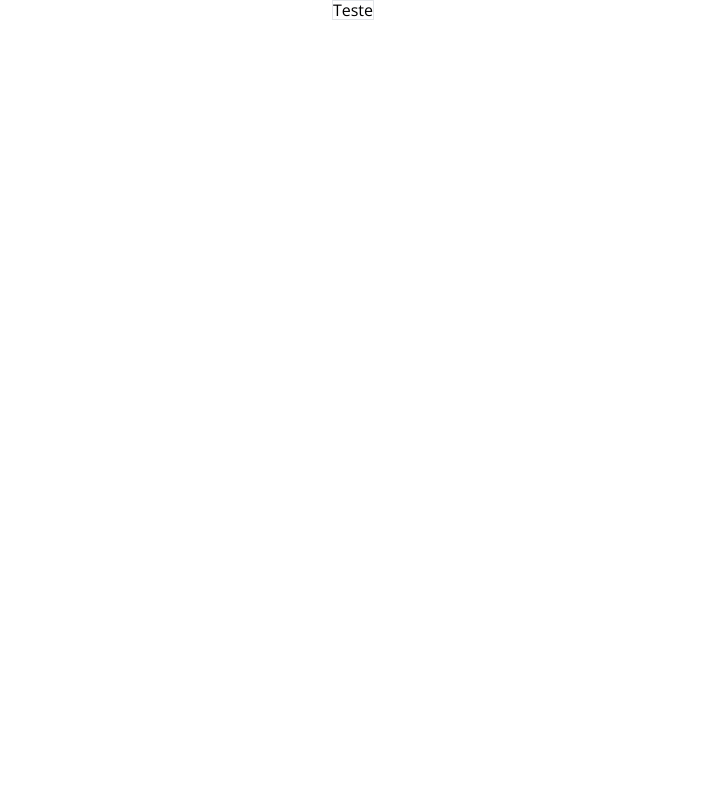
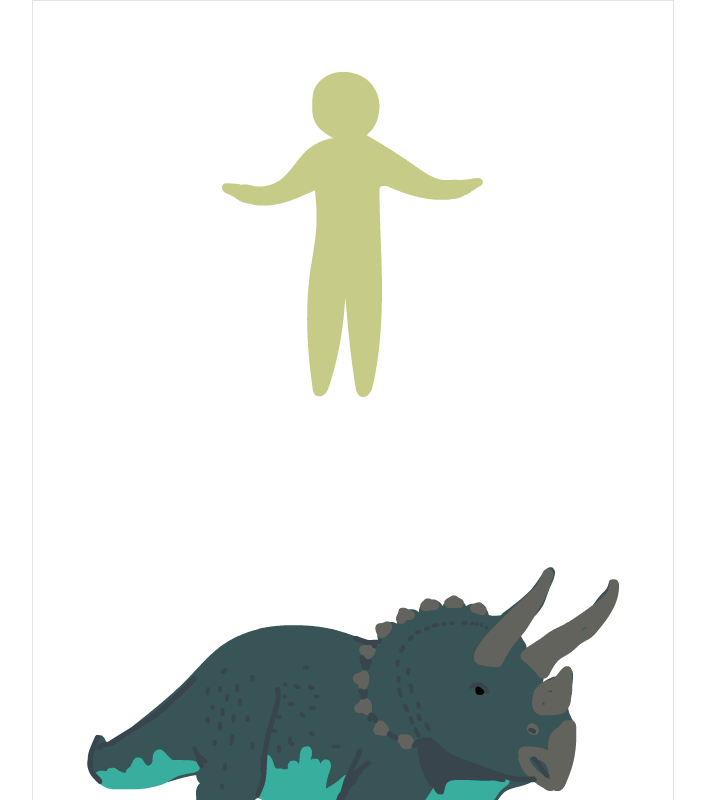
Before and after one commit to pedrohrodrigues/udacity-dinosaur, a website: page index.html in a window 1280 px wide. Both pictures are taken after a click on the button "compare me". Shown: the top 800 px of the page, without its empty margins (287-992 px from the left). Drawn offline with nearby package versions, Linux system fonts and the light colour scheme; files that its build step writes are made by us from their sources; a web font is replaced by a local one.

Commit message:
add the function createTile

```diff
--- a/index.html
+++ b/index.html
@@ -14,8 +14,8 @@
   </head>
   <body>
     <section class="main-container">
-      <section class="form-container" id="main-form">
-        <form class="form">
+      <section class="form-container" id="main-form-container">
+        <form class="form" id="human-form">
           <section class="form__item">
             <label class="form__label" for="name">
               Name:
@@ -40,7 +40,10 @@
         </form>
       </section>
       <section class="comparision-tiles" id="tiles">
-        Teste
+        <section class="tile" id="human-tile">
+          <div class="id-human-name"></div>
+          <img src="images/human.png" />
+        </section>
       </section>
   </section>
   </body>
--- a/main.js
+++ b/main.js
@@ -1,3 +1,17 @@
+function Animal(name, height, weight){
+    this.name = name;
+    this.height = height;
+    this.weight = weight;
+    this.image = "images/" + name.toLowerCase() + ".png";
+}
+
+let dinosaurs = [];
+
+fetch("dino.json")
+    .then(response => response.json())
+    .then(json => dinosaurs = json.Dinos.map(dinosaur => new Animal(dinosaur.species, dinosaur.weight, dinosaur.height)));
+
+
 const show = function (element) {
     element.style.display = 'block';
 }
@@ -6,10 +20,31 @@ const hide = function (element) {
     element.style.display = 'none';
 }
 
+function createTile(animal, image){
+  const tile = document.createElement('section');
+  tile.className="tile-item";
+
+  const animalImage = document.createElement('img');
+  animalImage.src = image;
+
+  tile.appendChild(animalImage);
+
+  return tile;
+}
+
 document.getElementById('compare-button').addEventListener('click', function(event){
-    form = document.getElementById('main-form');
-    tiles = document.getElementById('tiles');
-    hide(form);
-    show(tiles);
-    event.preventDefault();
+  const formContainer = document.getElementById('main-form-container');
+  const tiles = document.getElementById('tiles');
+  const name = document.getElementById('name').value;
+  const height = document.getElementById('height').value;
+  const weight = document.getElementById('weight').value;
+  const you = new Animal(name,height,weight);
+  for(let dino in dinosaurs) {
+      const currentDinosaur = dinosaurs[dino];
+      const tileItem = createTile(currentDinosaur, currentDinosaur.image);
+      document.getElementById('tiles').appendChild(tileItem);
+  }
+  hide(formContainer);
+  show(tiles);
+  event.preventDefault();
 });
```
